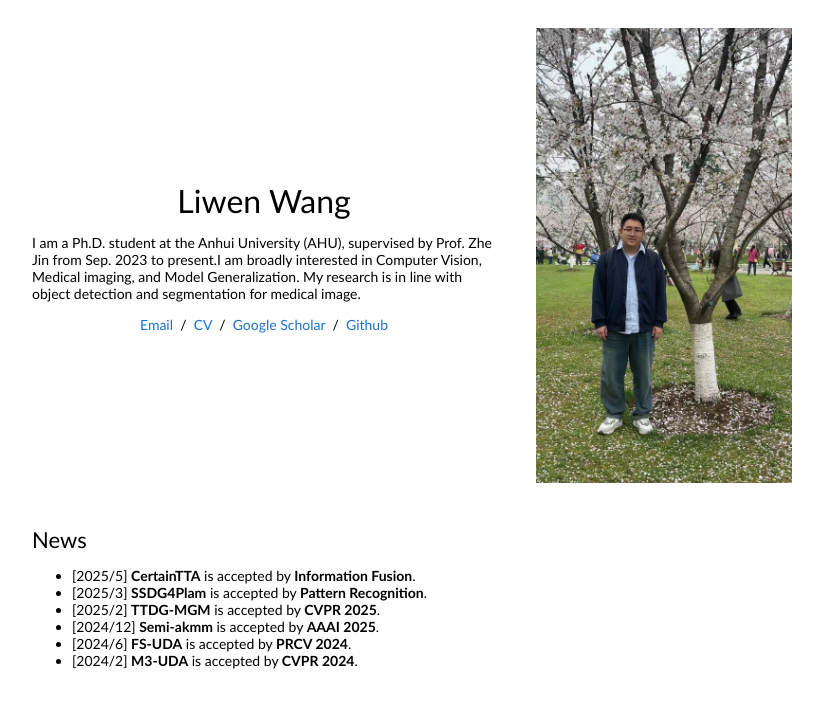
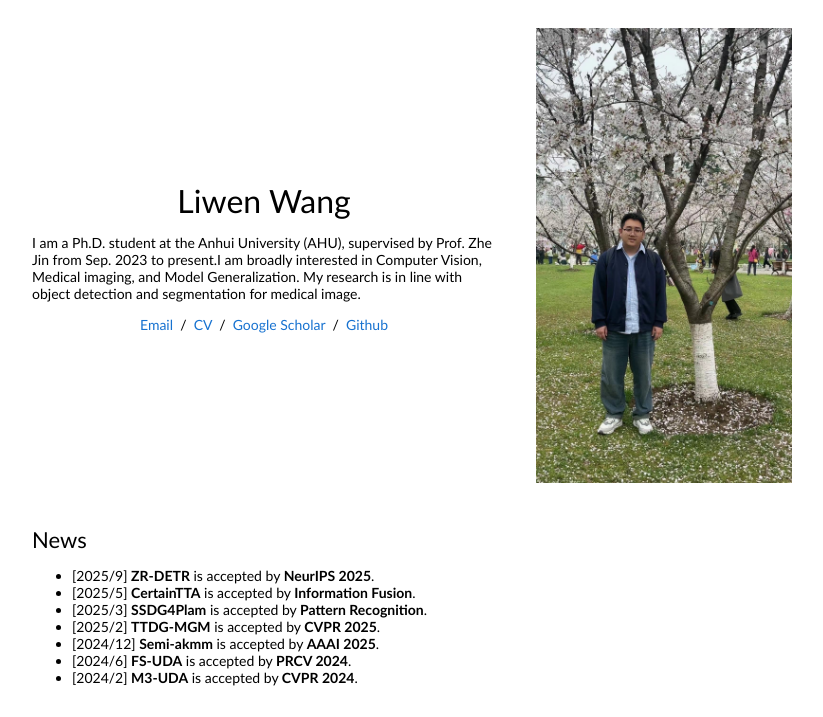
Before and after one commit to LiwenWang919/liwenwang919.github.io, a plain HTML site: page index.html in a window 1280 px wide. Shown: the top 717 px of the page, without its empty margins (228-1051 px from the left). Drawn offline with Linux system fonts and the light colour scheme.

Commit message:
Update index.html

```diff
--- a/index.html
+++ b/index.html
@@ -60,6 +60,7 @@
                 <td style="padding:20px;width:100%;vertical-align:middle">
                   <heading>News</heading>
                   <ul>
+                    <li>[2025/9] <strong>ZR-DETR</strong> is accepted by <strong>NeurIPS 2025</strong>.
                     <li>[2025/5] <strong>CertainTTA</strong> is accepted by <strong>Information Fusion</strong>.
                     <li>[2025/3] <strong>SSDG4Plam</strong> is accepted by <strong>Pattern Recognition</strong>.
                     <li>[2025/2] <strong>TTDG-MGM</strong> is accepted by <strong>CVPR 2025</strong>.
```
